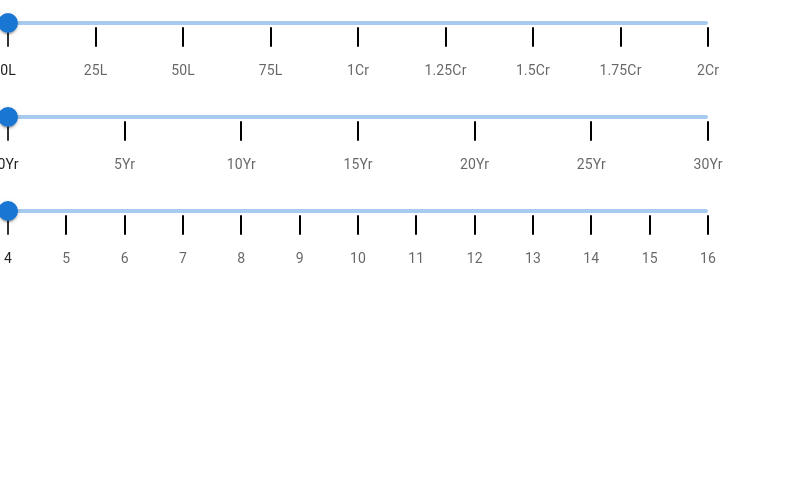
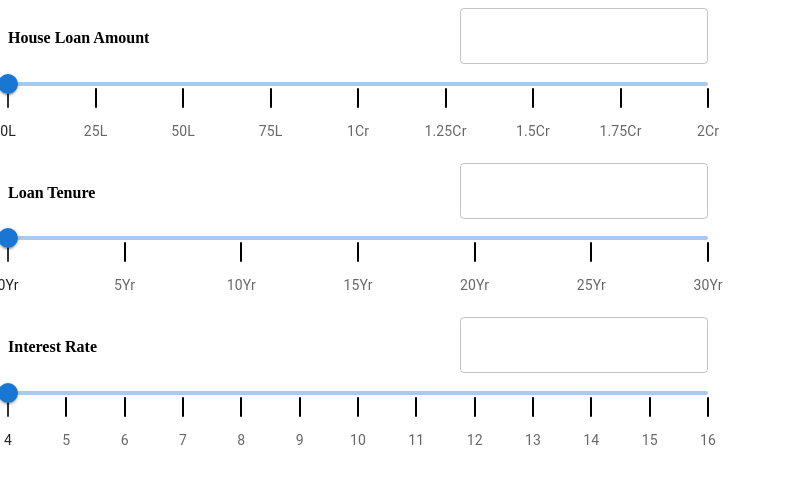
Before and after one commit to buttaRahul/emi-calculator, a React (Create React App) app in the folder emi-calculator/: page / in a window 1280 px wide. Shown: the top 484 px of the page, without its empty margins (0-786 px from the left). Built offline with nearby package versions, Linux system fonts and the light colour scheme.

Commit message:
Added text input box and title to the price input component

```diff
--- a/emi-calculator/src/components/PriceInputComponent.jsx
+++ b/emi-calculator/src/components/PriceInputComponent.jsx
@@ -1,10 +1,16 @@
-import { Box } from '@mui/material'
+import { Box, TextField } from '@mui/material'
 import React from 'react'
 import PriceSlider from './PriceSlider'
 
-const PriceInputComponent = ({markings}) => {
+const PriceInputComponent = ({markings,title}) => {
   return (
     <Box>
+      <Box display={'flex'} justifyContent={'space-between'} >
+          <h4>
+            {title}
+          </h4>
+          <TextField />
+      </Box>
         <PriceSlider  markings = {markings} />
     </Box>
   )
--- a/emi-calculator/src/components/PriceInputContainer.jsx
+++ b/emi-calculator/src/components/PriceInputContainer.jsx
@@ -7,9 +7,9 @@ const PriceInputContainer = () => {
     console.log('hehe' ,priceMarkings)
   return (
     <Box width={'700px'} display={'flex'} flexDirection={'column'} gap={5}>
-        <PriceInputComponent markings = {priceMarkings}/>
-        <PriceInputComponent markings={tenureMarkings}/>
-        <PriceInputComponent markings={rateMarkings}/>
+        <PriceInputComponent markings = {priceMarkings} title={'House Loan Amount'}/>
+        <PriceInputComponent markings={tenureMarkings} title={'Loan Tenure'}/>
+        <PriceInputComponent markings={rateMarkings} title={'Interest Rate'}/>
 
     </Box>
   )
```
